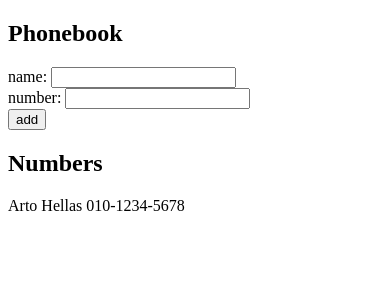
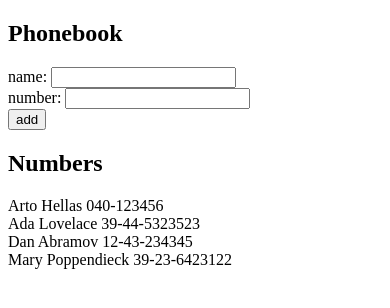
Before and after one commit to jong29/fso, a React (Create React App) app in the folder phonebook/: page / in a window 390 px wide. Shown: the top 308 px of the page. Built offline with nearby package versions, Linux system fonts and the light colour scheme; data requests are answered from the project's data file; the HTML template or start-up script is replaced by a standard one.

Commit message:
exercise 2.11: get phonebook data from json server

```diff
--- /dev/null
+++ b/phonebook/db.json
@@ -0,0 +1,24 @@
+{
+    "persons":[
+      {
+        "name": "Arto Hellas",
+        "number": "040-123456",
+        "id": 1
+      },
+      {
+        "name": "Ada Lovelace",
+        "number": "39-44-5323523",
+        "id": 2
+      },
+      {
+        "name": "Dan Abramov",
+        "number": "12-43-234345",
+        "id": 3
+      },
+      {
+        "name": "Mary Poppendieck",
+        "number": "39-23-6423122",
+        "id": 4
+      }
+    ]
+  }
--- a/phonebook/src/App.js
+++ b/phonebook/src/App.js
@@ -1,18 +1,23 @@
-import { useState } from 'react'
+import { useState, useEffect } from 'react';
+import axios from 'axios';
 
 const App = () => {
-  const [persons, setPersons] = useState([{
-    id: 1 ,
-    name: 'Arto Hellas',
-    number: "010-1234-5678"
-  }
-  ])
+  const [persons, setPersons] = useState([])
+
   const [newName, setNewName] = useState('')
   const [newNumber, setNewNumber] = useState('')
 
+  useEffect(() => {
+    axios
+      .get('http://localhost:3001/persons')
+      .then(response => {
+        console.log(response.data);
+        setPersons(response.data);
+      });
+  }, []);
+
   const addPerson = (event) => {
     event.preventDefault();
-    console.log(persons.findIndex(person => person.name));
     if (persons.findIndex(person => person.name === newName) !== -1) {
       window.alert(`${newName} is already added to phonebook`);
     } else {
@@ -32,7 +37,6 @@
   }
 
   const handleNumberChange = (event) => {
-    console.log(event.target.value);
     setNewNumber(event.target.value);
   }
 
```
Also changed, not shown: phonebook/package.json (+6 -1 lines), 1 other file (tests, documents, lock files or other folders).
